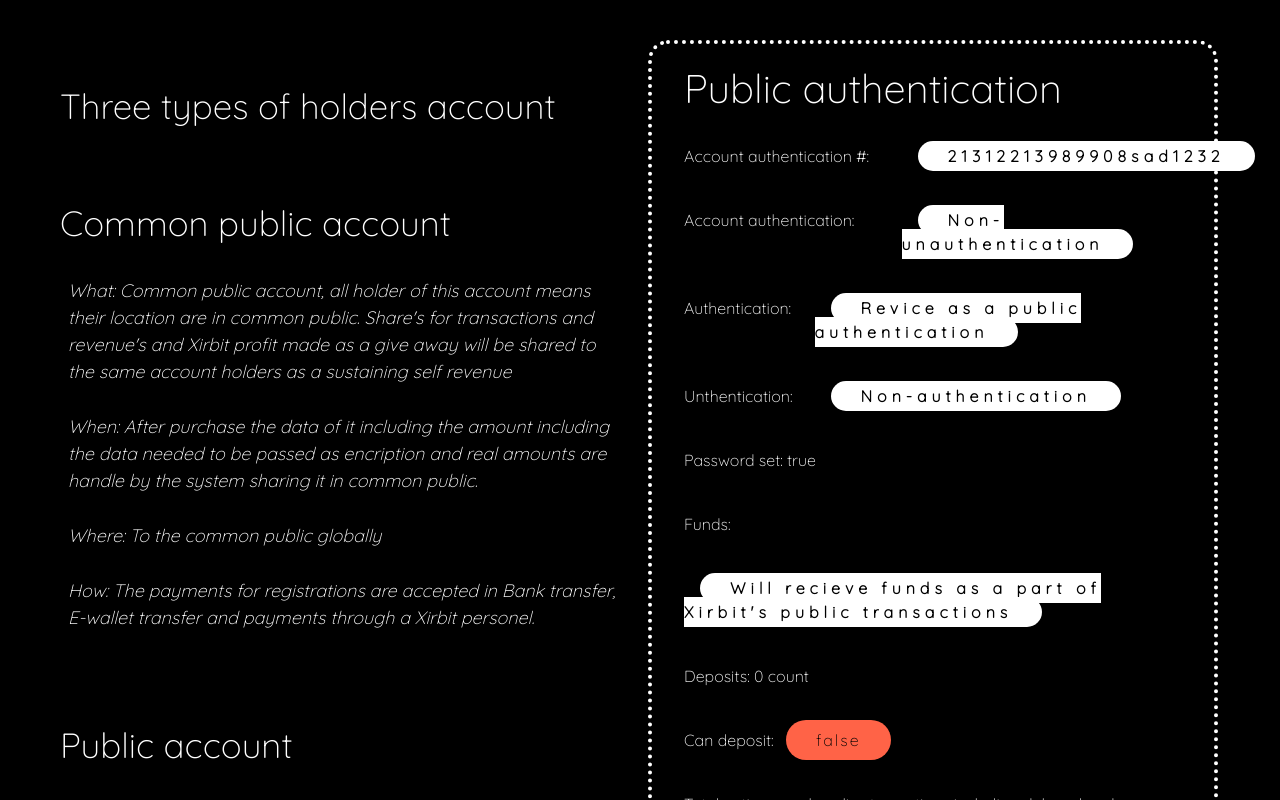
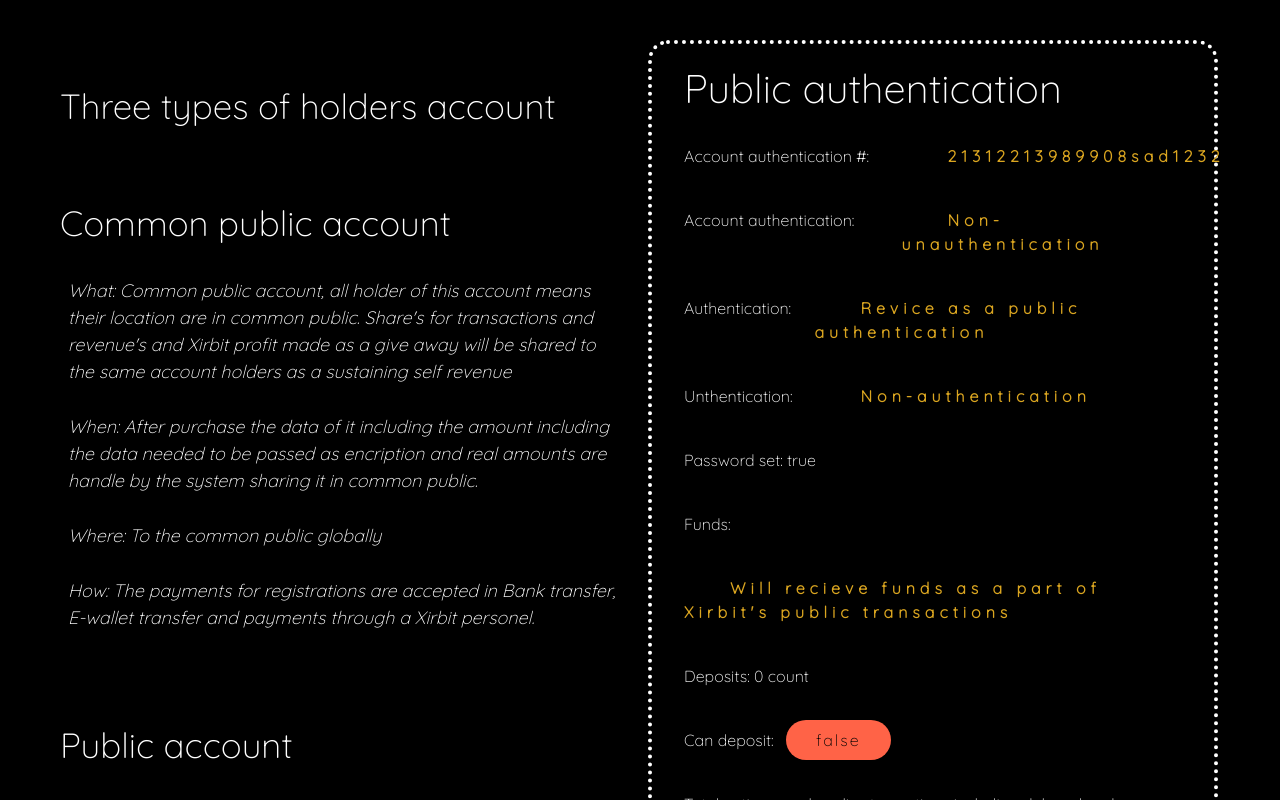
Before and after one commit to markie311/Vanguard, a React (Create React App) app in the folder view/: page /database/login in a window 1280 px wide. Built offline with nearby package versions, Linux system fonts and the light colour scheme; a web font is replaced by a local one.

Commit message:
Vanguard

```diff
--- a/view/package.json
+++ b/view/package.json
@@ -19,6 +19,9 @@
     "react-router-dom": "^6.16.0",
     "sass": "^1.68.0",
     "web-vitals": "^2.1.4"
+  },
+  "engines": {
+    "node": ">=18.18.0 <19.0.0"
   },
   "scripts": {
     "start": "react-scripts start",
--- a/view/src/styles/database/databaselogin.scss
+++ b/view/src/styles/database/databaselogin.scss
@@ -69,7 +69,6 @@
 }
 .publicahtneticationdetails-publicauthenticationdetailsheaderindication-publicauthenticationdetailsheaderindication-informatioonheaderindication {
 position:relative;
-background-color:white;
 border-radius:20px;
 width:100%;
 font: auto {
@@ -77,7 +76,7 @@
 size:14px;
 weight:900;
 }
-color:black;
+color:goldenrod;
 word-wrap: break-word;
 letter-spacing:5px;
 padding:5px 10px;
@@ -782,14 +781,13 @@
 }
 .publicahtneticationdetails-publicauthenticationdetailsheaderindication-publicauthenticationdetailsheaderindication-informatioonheaderindication {
 position:relative;
-background-color:white;
 border-radius:20px;
 width:5vh;
 font: auto {
 family: $sub-font;
 weight:900;
 }
-color:black;
+color:goldenrod;
 letter-spacing:5px;
 padding:5px 30px;
 margin-left:2vh;
```
